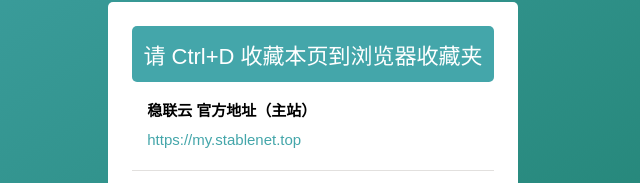
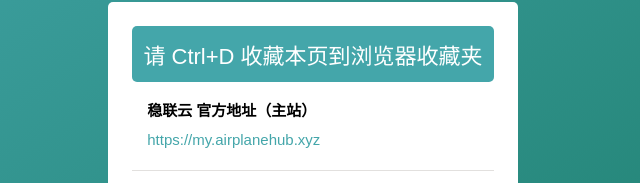
Before and after one commit to stablenet/stablenet.github.io, a plain HTML site: page index.html in a window 1280 px wide. Shown: the part 136-319 px from the top of the page, 327-967 px from the left. Drawn offline with Linux system fonts and the light colour scheme.

Commit message:
replace url

```diff
--- a/index.html
+++ b/index.html
@@ -26,11 +26,11 @@
                                         >稳联云 官方地址（主站）</span
                                     >
                                     <a
-                                        href="https://my.stablenet.top"
+                                        href="https://my.airplanehub.xyz"
                                         target="_blank"
                                         id="wangZhan1"
                                         ><i id="wangZhan1XianShi"
-                                            >https://my.stablenet.top</i
+                                            >https://my.airplanehub.xyz</i
                                         ></a
                                     >
                                 </li>
```
Also changed, not shown: logo.png (added).
